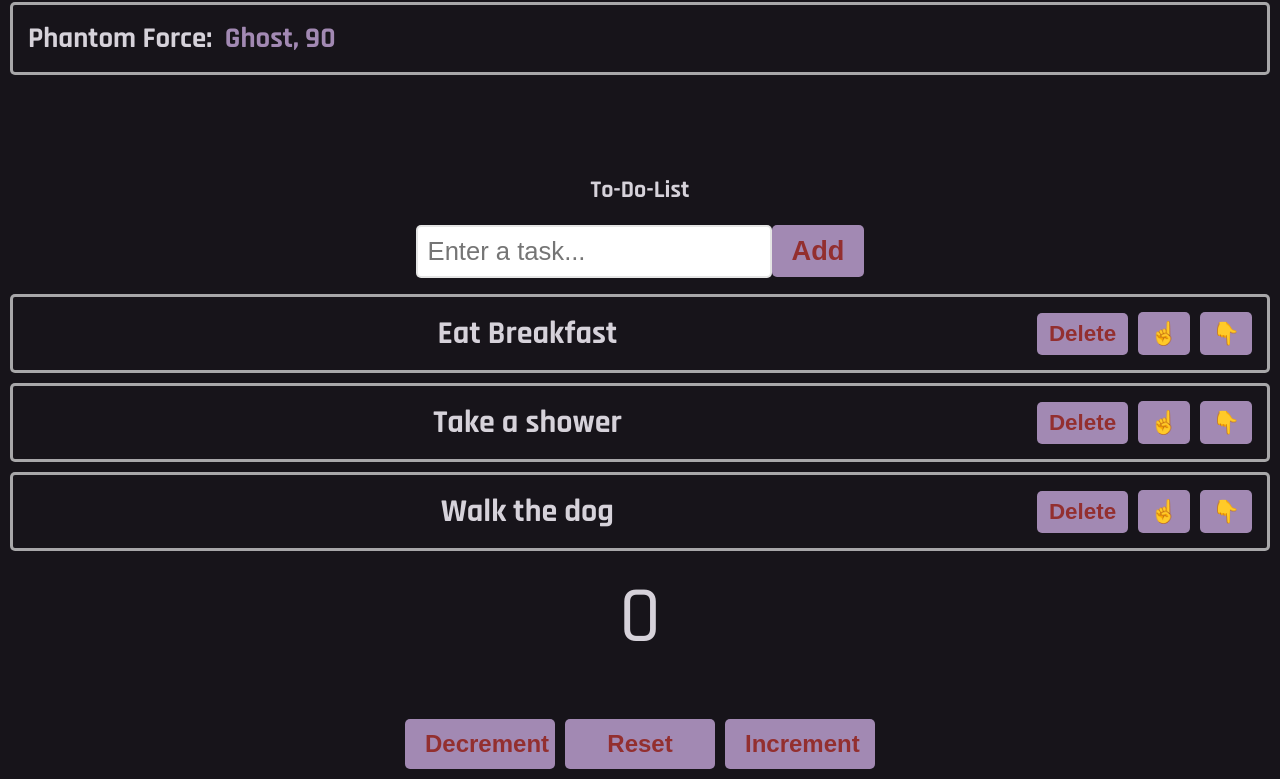
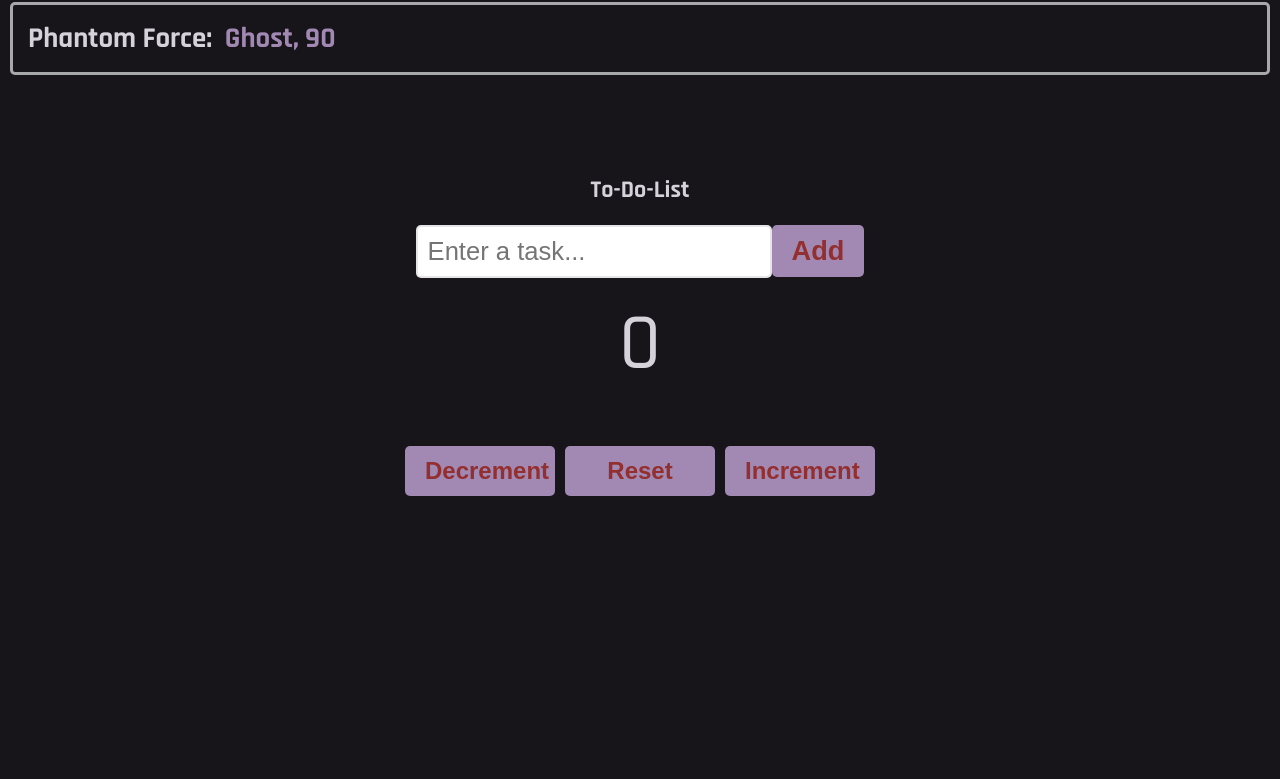
Before and after one commit to kuraido02/my-react-app, a React (Vite) app in the folder my-react-app/: page / in a window 1280 px wide. Shown: the part 1299-2078 px from the top of the page. After the commit the page ends 1805 px from the top, so only its background shows below. Built offline with nearby package versions, Linux system fonts and the light colour scheme.

Commit message:
deleted the initial array so that it will start with an empty array

```diff
--- a/my-react-app/src/ToDoList.jsx
+++ b/my-react-app/src/ToDoList.jsx
@@ -2,7 +2,7 @@ import React, {useState} from "react"
 
 function ToDoList() {
 
-    const [tasks, setTasks] = useState(["Eat Breakfast", "Take a shower", "Walk the dog"]);
+    const [tasks, setTasks] = useState([]);
     const [newTask, setNewTask] = useState("");
 
     function handleInputChange(event) {
```
